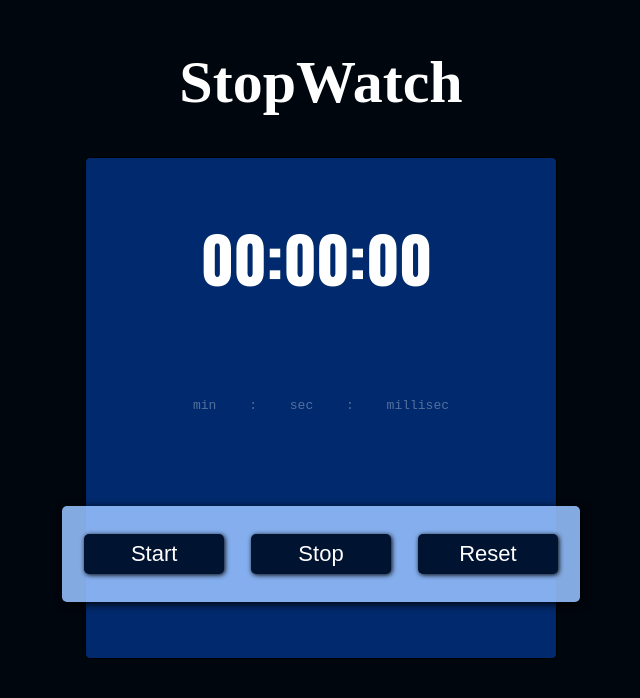
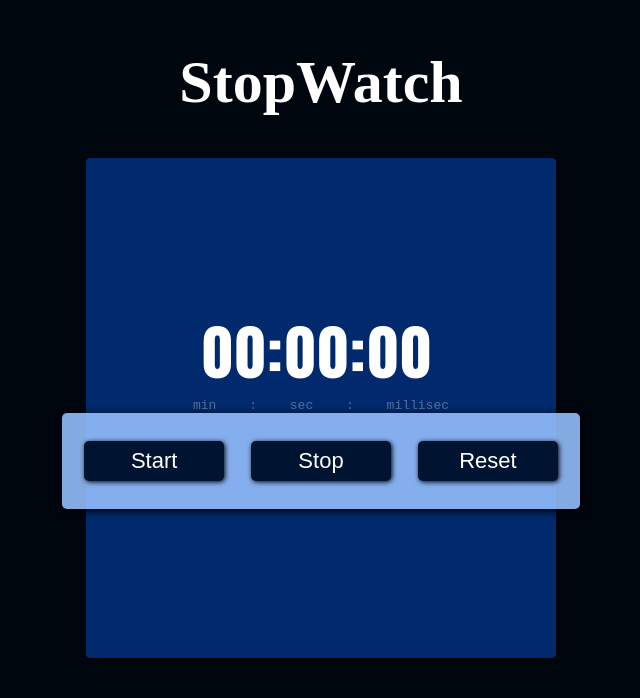
Before and after one commit to ahmed-uns/stop-watch, a React (Vite) app: page / in a window 1280 px wide. Shown: the top 698 px of the page, without its empty margins (319-959 px from the left). Built offline with nearby package versions, Linux system fonts and the light colour scheme.

Commit message:
fixed style

```diff
--- a/src/App.css
+++ b/src/App.css
@@ -20,7 +20,7 @@ h1 {
   padding: 10px;
   display: flex;
   flex-direction: column;
-  justify-content: space-around;
+  justify-content: center;
   align-items: center;
   color: white;
   height: 60vb;
@@ -91,6 +91,10 @@ button {
 @media screen and (width<600px) {
   #keys-pad {
     width: 100%;
+    margin-top: 10px;
+  }
+  #time {
+    font-size: 80px;
   }
   #outer-box {
     width: 90%;
```
